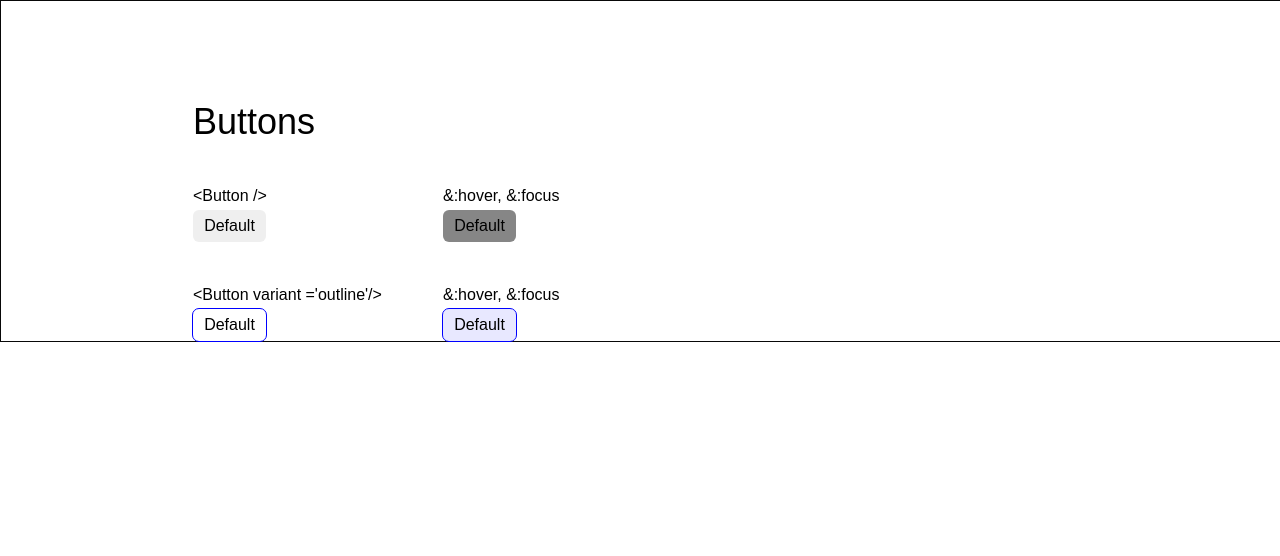
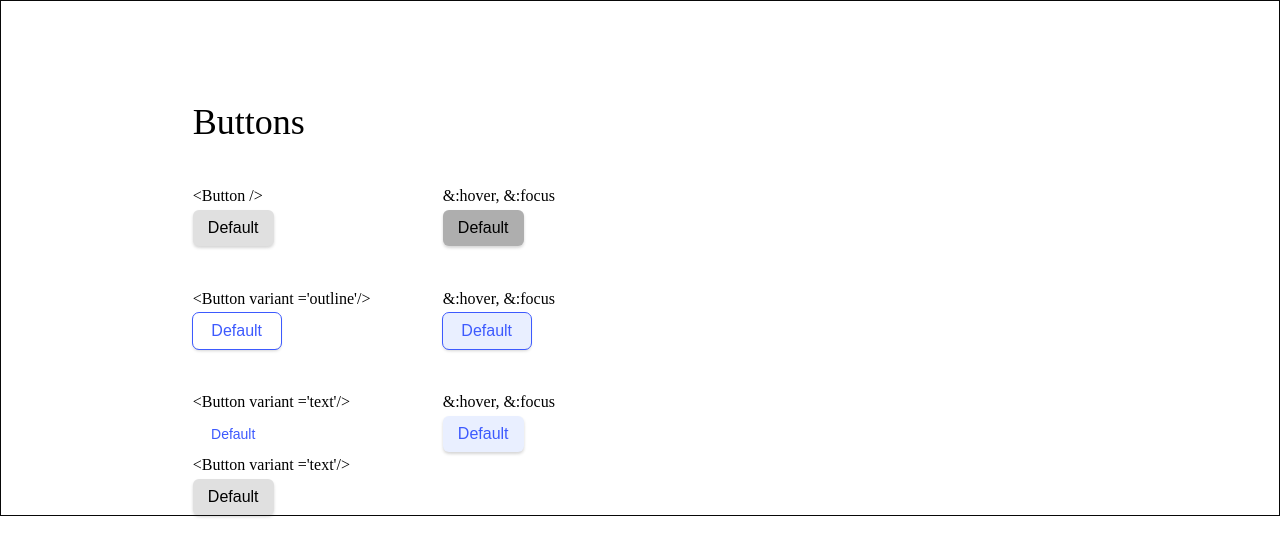
Before and after one commit to DarioPrazeres/button-component, a React (Create React App) app: page / in a window 1280 px wide. Shown: the top 556 px of the page. Built offline with nearby package versions, Linux system fonts and the light colour scheme.

Commit message:
update style of font family

```diff
--- a/src/App.css
+++ b/src/App.css
@@ -6,9 +6,8 @@
   flex-direction: column;
   display: flex;
   font-weight: 100;
-  font-family: Arial, Helvetica, sans-serif;
+  font-family: 'Noto Sans JP';
   border: solid rgb(8, 8, 8) 1px;
-  width: 100%;
 }
 .body-project{
   margin-top: 100px;
@@ -18,6 +17,7 @@
 h1{
   font-size: 36px;
   font-weight: 400;
+  font-family: 'Poppins';
 }
 p{
   font-size: 16px;
@@ -32,24 +32,49 @@ p{
 .btn,
 .btn-def,
 .btn-out,
-.btn-out-hover{
-  width: 73px;
-  height: 32px;
+.btn-out-hover,
+.btn-text,
+.btn-text-hover{
+  width: 81px;
+  height: 36px;
   border: none;
   border-radius: 6px;
   font-size: 16px;
+  background-color: #e0e0e0;
+  box-shadow: 0px 2px 3px rgb(51, 51, 51, 0.2);
 }
+/*Style of default button*/
 .btn:hover{
-  background-color: silver;
+  background-color: #e0e0e0;
 }
 .btn-def{
-  background-color: rgb(134, 134, 134);
+  background-color: #aeaeae;
 }
+/*Style of variant outline button*/
 .btn-out,
 .btn-out-hover{
+  width: 88px;
   background: none;
-  outline: 1px solid blue;
+  outline: 1px solid #3d5afe;
+  color: #3d5afe;
 }
-.btn-out-hover{
-  background-color: rgba(0, 0, 255, 0.09);
+.btn-out-hover,
+.btn-out:hover{
+  background-color: rgba(41, 98, 255, 0.1);
 }
+/*Style of variant text button*/
+.btn-text{
+  font-size: 14px;
+  font-weight: 500;
+  color: #3d5afe;
+  border: none;
+  box-shadow: none;
+  background: none;
+}
+.btn-text-hover{
+  color: #3d5afe;
+}
+.btn-text:hover,
+.btn-text-hover{
+  background-color: rgb(41, 98, 255, 0.1);
+}
--- a/src/App.js
+++ b/src/App.js
@@ -27,6 +27,19 @@ class App extends Component {
             <div><Button text='Default' className='btn-out-hover' hover=''/>
             </div>
           </div>
+          <div className='btn-default'>
+            <p>{`<Button variant ='text'/>`}</p>
+            <p>{`&:hover, &:focus`}</p>
+            <div><Button text='Default' className='btn-text'/>
+            </div>
+            <div><Button text='Default' className='btn-text-hover' hover=''/>
+            </div>
+          </div>
+          <div className='btn-disable'>
+            <p>{`<Button variant ='text'/>`}</p>
+            <div><Button text='Default' className='btn disableShadow'/>
+            </div>
+          </div>
         </section>
       </div>
     );
```
